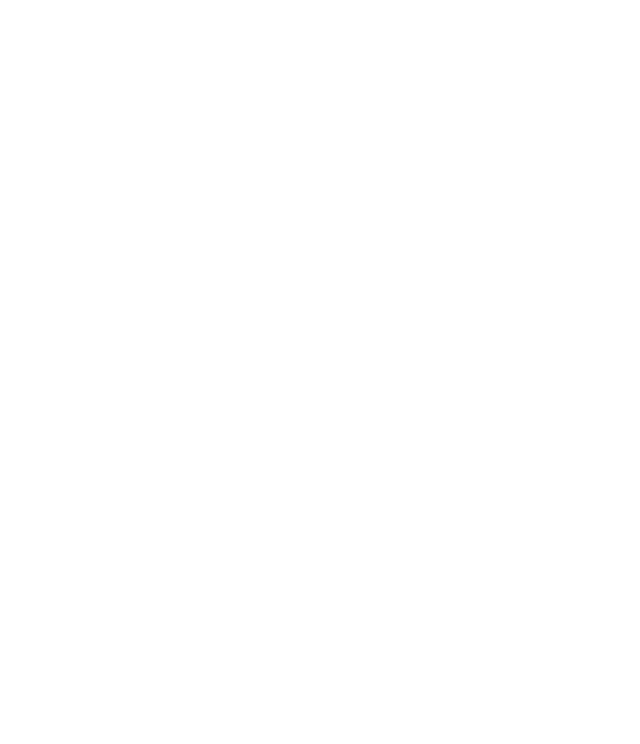
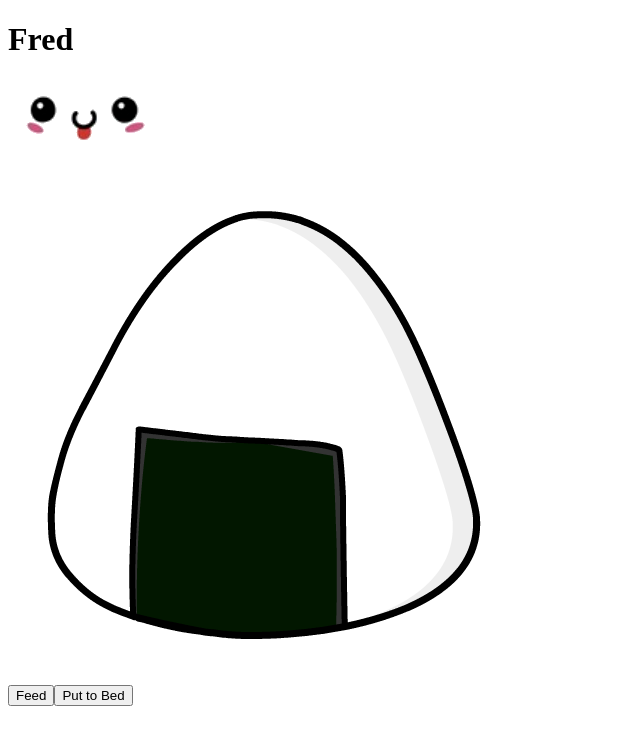
Before and after one commit to christinelfrank16/foodagatchi, a React app: page / in a window 1280 px wide. Shown: the top 744 px of the page, without its empty margins (0-640 px from the left). Built offline with nearby package versions, Linux system fonts and the light colour scheme.

Commit message:
Add file loaders to display images

```diff
--- a/package.json
+++ b/package.json
@@ -11,11 +11,13 @@
   },
   "license": "ISC",
   "dependencies": {
+    "css-loader": "^3.2.0",
     "prop-types": "^15.5.10",
     "react": "^15.5.4",
     "react-dom": "^15.5.4",
     "react-router-dom": "^4.0.0",
     "styled-jsx": "^3.2.4",
+    "style-loader": "^1.0.0",
     "uuid": "^3.2.1"
   },
   "devDependencies": {
@@ -29,6 +31,8 @@
     "html-webpack-plugin": "^2.29.0",
     "react-hot-loader": "^3.0.0-beta.7",
     "webpack": "^3.4.0",
-    "webpack-dev-server": "^2.5.0"
+    "webpack-dev-server": "^2.5.0",
+    "file-loader": "^1.1.6",
+    "url-loader": "^0.6.2"
   }
 }
--- a/src/components/App.jsx
+++ b/src/components/App.jsx
@@ -1,9 +1,12 @@
 import React from 'react';
+import Foodagatchi from './Foodagatchi';
 
 function App() {
     return (
         <div>
-
+            <Foodagatchi
+            name='Fred'
+            emotion='happy' />
         </div>
     )
 }
--- a/src/components/Foodagatchi.jsx
+++ b/src/components/Foodagatchi.jsx
@@ -1,11 +1,30 @@
 import React from 'react';
+import onigiri from '../assets/images/onigiri.png';
+import PropTypes from 'prop-types';
+import Eyes from './Eyes';
 
-function Foodagatchi() {
+function Foodagatchi(props) {
   return(
     <div>
-
+      <h1>{props.name}</h1>
+      <Eyes
+      emotion = {props.emotion}/>
+      <img src = {onigiri} />
+        <div className='buttons'>
+          <button className='feed' type='button'>
+            Feed
+          </button>
+          <button className='bedTime' type='button'>
+            Put to Bed
+          </button>
+        </div>
     </div>
   )
 }
 
+Foodagatchi.propTypes={
+  name: PropTypes.string,
+  emotion: PropTypes.string
+}
+
 export default Foodagatchi;
--- a/webpack.config.js
+++ b/webpack.config.js
@@ -32,6 +32,13 @@
   module: {
     rules: [
       {
+        test: /\.css$/,
+        use: [
+            'style-loader',
+            'css-loader'
+        ]
+      },
+      {
         test: /\.jsx?$/,
         enforce: "pre",
         loader: "eslint-loader",
@@ -39,6 +46,16 @@
         options: {
           emitWarning: true,
           configFile: "./.eslintrc.json"
+          }
+        },
+        {
+          test: /\.(png|gif|jp(e*)g|svg)$/,
+          use: {
+              loader: 'url-loader',
+              options: {
+                  limit: 8000,
+                  name: 'images/[hash]-[name].[ext]'
+              }
           }
         },
         {
```
Also changed, not shown: src/assets/images/onigiri.png (added), 1 other file (tests, documents, lock files or other folders).
